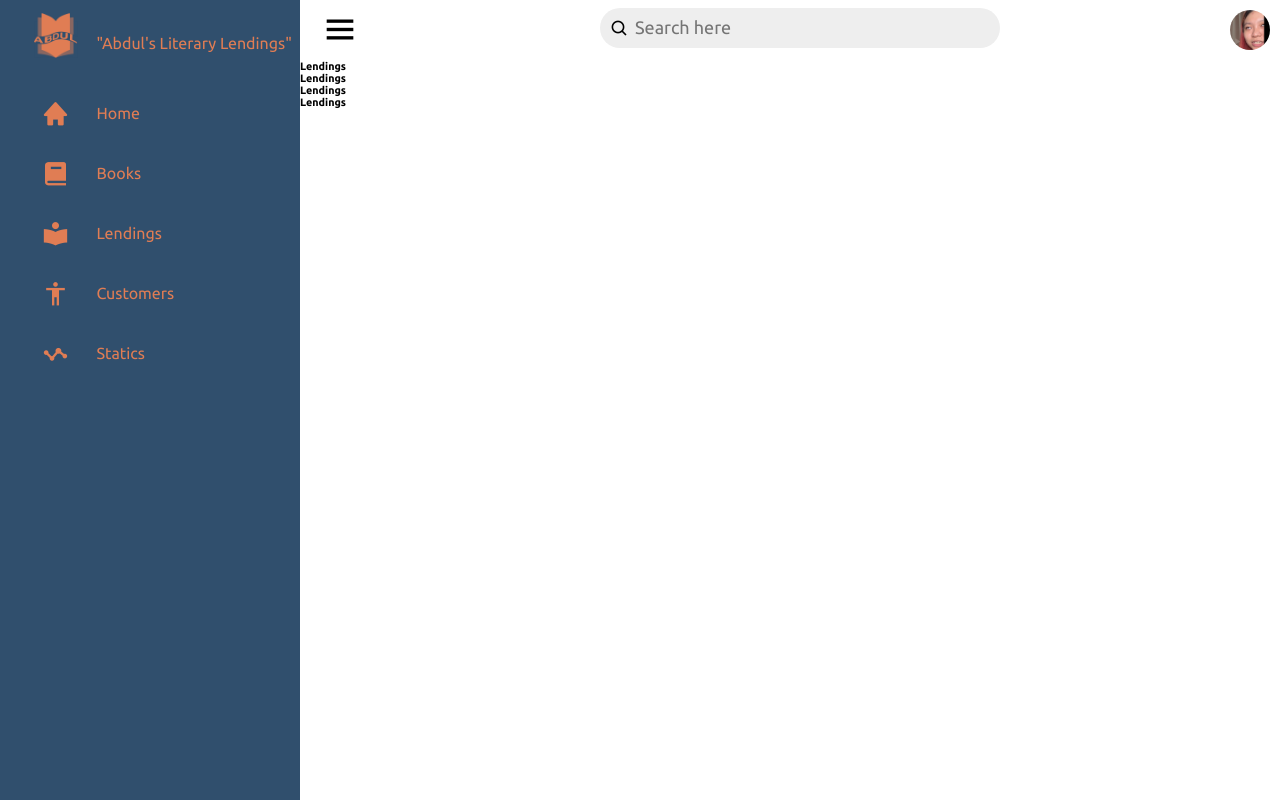
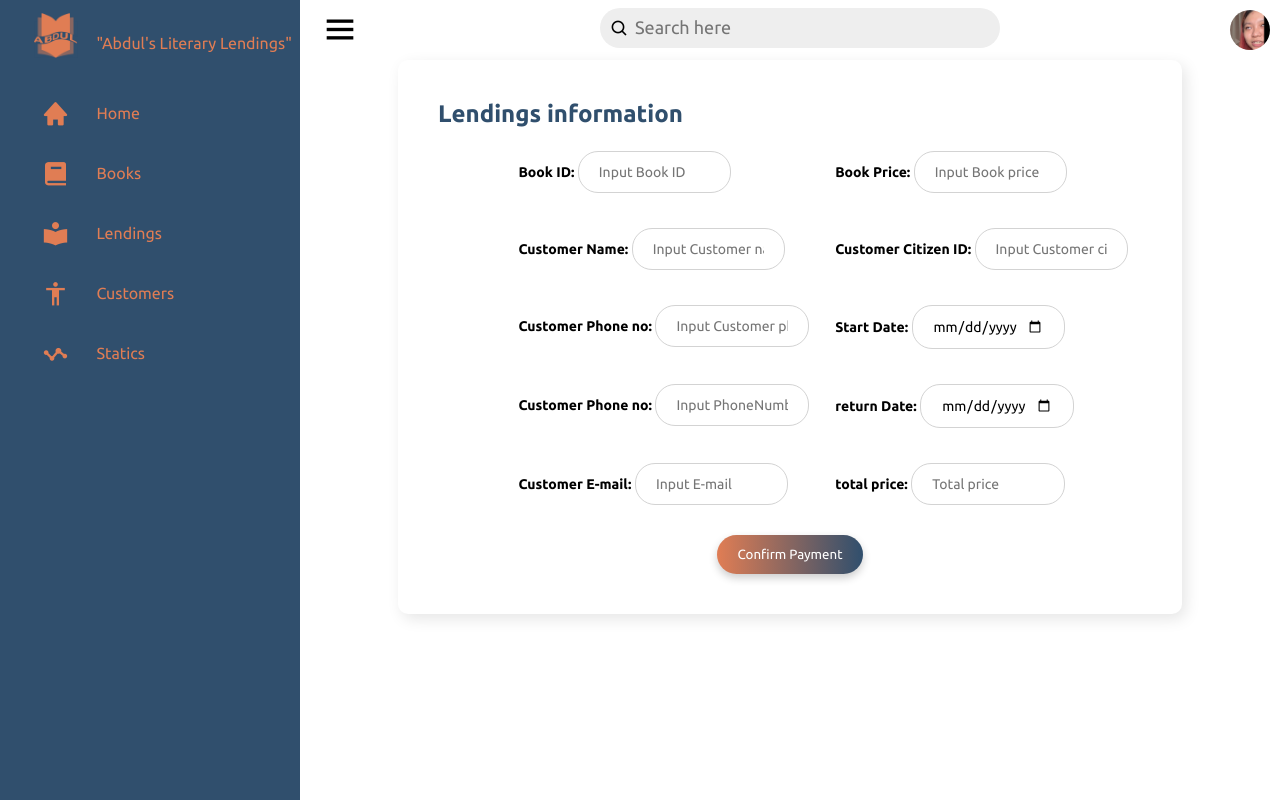
Before and after one commit to paveewuth/CS251_Term_Project, a PHP site: page /html/index.html in a window 1280 px wide, after a click on "Lendings". Run offline with PHP 8.4, Linux system fonts and the light colour scheme; grey boxes are pictures that could not be loaded.

Commit message:
Mue update Lendings page

```diff
--- a/html/index.html
+++ b/html/index.html
@@ -337,13 +337,49 @@
 
             </div>
             <!-- ======================== Lendings ======================  -->
-            <div id="Lendings">
-                <h6>Lendings</h6>
-                <h6>Lendings</h6>
-                <h6>Lendings</h6>
-                <h6>Lendings</h6>
+            <div class="Lending" id="Lendings">
+                <h2>Lendings information</h2><br>
+                <div class="form-group">
+                    <label for="book_id"> <b>Book ID:</b> <input type="text" placeholder="Input Book ID"></label>
+                    <label for="book_price"> <b>Book Price:</b>  <input type="text" placeholder="Input Book price"></label>
+                </div>
 
-             </div>
+                <div class="form-group">
+                    <label for="customer_name"> <b>Customer Name:</b> <input type="text" placeholder="Input Customer name"></label>
+                    <label for="citizen_id"> <b>Customer Citizen ID:</b>  <input type="text" placeholder="Input Customer citizen id"></label>
+                </div>
+
+                <div class="form-group">
+                    <label for="phone"> <b>Customer Phone no:</b>  <input type="text" placeholder="Input Customer phone no."></label>
+                    <label for="start_date"> <b>Start Date:</b>  <input type="date" placeholder=""></label>
+                </div>
+
+                <div class="form-group">
+                    <label for="phone"> <b>Customer Phone no:</b>  <input type="text" placeholder="Input PhoneNumber"></label>
+                    <label for="return_date"> <b>return Date:</b>  <input type="date" placeholder=""></label>
+                </div>
+
+                <div class="form-group">
+                    <label for="email"> <b>Customer E-mail:</b>  <input type="email" placeholder="Input E-mail"></label>
+                    <label for="total_price"> <b>total price:</b>  <input type="text" placeholder="Total price"></label>
+                </div>
+
+                    <div class="button-container">
+                        <button type="button" class="btn" onclick="openPopup('success')">Confirm Payment</button>
+                        <div id="successPopup" class="popup">
+                            <img src="../logo/checkmark.png" alt="">
+                            <h2>Payment Successful</h2>
+                            <p>Money transfer has been completed!</p>
+                            <button type="button" class="btn1" onclick="closePopup()">OK</button>
+                        </div>
+                        <div id="failurePopup" class="popup">
+                            <h2>Payment Failed</h2>
+                            <p>Something went wrong!</p>
+                            <button type="button" class="btn1" onclick="closePopup()">OK</button>
+                        </div>
+                        <div id="overlay" class="overlay"></div>
+                    </div>
+            </div>
              <!-- ======================== Static ======================  -->
             <div id="Statics">
                 <h3>Statics</h3>
--- a/static/css/style.css
+++ b/static/css/style.css
@@ -514,7 +514,127 @@ color: #899481;
 
 
 /* ============================== Lendings ============================= */
+.Lending {
+  background-color: var(--color-white);
+  padding: 40px;
+  border-radius: 10px;
+  box-shadow: 4px 5px 15px rgba(0, 0, 0, 0.1);
+  width: 80%;
+  margin: 0 auto;
+}
 
+.Lending h2 {
+  color:var(--color-blue) ;
+}
+
+.Lending .form-group {
+  margin-bottom: 15px;
+  display: flex;
+  justify-content: space-between;
+  margin-left: 10%;
+}
+
+.form-group label,
+.form-group input {
+  margin-right: 0px;
+}
+
+.Lending .form-group input[type="text"],
+.Lending .form-group input[type="date"],
+.Lending .form-group input[type="email"],
+.Lending .form-group input[type="member"] {
+  width: calc(50% - 10px);
+  padding: 12px 20px;
+  border: 1px solid lightgrey;
+  border-radius: 20px;
+  font-size: 14px;
+  margin-bottom: 10px;
+  box-sizing: border-box;
+}
+
+.Lending .form-group label {
+  display: block;
+  margin-bottom: 5px;
+  font-size: 14px;
+  font-weight: bold;
+  flex-basis: calc(50% - 10px);
+  margin-left: 10px;
+}
+
+.Lending .form-group label {
+  width: 50%;
+}
+
+.Lending .form-group input[type="text"],
+.Lending .form-group input[type="date"],
+.Lending .form-group input[type="email"],
+.Lending .form-group input[type="member"]{
+  width: 50%;
+}
+
+.popup {
+  display: none;
+  flex-direction: column;
+  justify-content: center;
+  align-items: center;
+  position: fixed;
+  top: 50%;
+  left: 50%;
+  transform: translate(-50%, -50%);
+  background-color: var(--color-white);
+  padding: 20px;
+  border: 2px solid var(--color-whitee);
+  border-radius: 5px;
+  z-index: 9999;
+}
+
+.popup img {
+    width: 100px;
+    height: 100px; /* เพิ่มความสูงให้รูปภาพ */
+    display: block;
+    margin: 10px auto; /* ย้ายรูปภาพไปตรงกลาง */
+    border-radius: 50px;
+    box-shadow: 0 7px 25px rgba(0, 0, 0, 0.08);
+}
+
+.popup h2 {
+  font-size: 38px;
+  font-weight: 400;
+  margin: 20px 10px 10px;
+  text-align: center;
+}
+
+.popup p {
+  margin: 10px 10px 10px;
+  text-align: center;
+}
+
+.popup .btn1 {
+  width: 20%;
+  display: block;
+  position: absolute;
+  bottom: 2.5px; /* ระยะห่างจากด้านล่างของ Popup */
+  left: 50%; /* จัดตำแหน่งให้อยู่ตรงกลางแนวนอน */
+  transform: translate(-50%, -50%); /* ย้ายปุ่มไปที่ตรงกลางทั้งแนวนอนและแนวตั้ง */
+  border-radius: 25px;
+  color: var(--color-blue);
+  text-align: center;
+  text-decoration: none;
+  letter-spacing: 0.05em;
+}
+
+
+
+.overlay {
+  display: none;
+  position: fixed;
+  width: 100%;
+  height: 100%;
+  top: 0;
+  left: 0;
+  background-color: rgba(0, 0, 0, 0.5);
+  z-index: 9998;
+}
 /* ============================== Customers ============================= */
 .customer-search {
   display: flex;
--- a/static/js/main.js
+++ b/static/js/main.js
@@ -163,3 +163,29 @@ document.addEventListener('keydown', function(event) {
       nextImage(); // เรียกใช้ฟังก์ชันเปลี่ยนภาพไปยังภาพถัดไป
   }
 });
+
+
+// ========================= ส่วน LENDING ===========================
+// ฟังก์ชันเปิดป๊อปอัพ ซึ่งจะแสดงป๊อปอัพสำหรับสถานะ "success" หรือ "failure"
+function openPopup(status) {
+  if (status === "success") {
+      // แสดงป๊อปอัพสำหรับสถานะ "success"
+      document.getElementById("successPopup").style.display = "block";
+      // แสดง overlay เพื่อบังคับให้ผู้ใช้ใช้ป๊อปอัพเท่านั้น
+      document.getElementById("overlay").style.display = "block";
+  } else if (status === "failure") {
+      // แสดงป๊อปอัพสำหรับสถานะ "failure"
+      document.getElementById("failurePopup").style.display = "block";
+      // แสดง overlay เพื่อบังคับให้ผู้ใช้ใช้ป๊อปอัพเท่านั้น
+      document.getElementById("overlay").style.display = "block";
+  }
+}
+
+// ฟังก์ชันปิดป๊อปอัพ
+function closePopup() {
+  // ซ่อนป๊อปอัพทั้งหมด
+  document.getElementById("successPopup").style.display = "none";
+  document.getElementById("failurePopup").style.display = "none";
+  // ซ่อน overlay
+  document.getElementById("overlay").style.display = "none";
+}
```
Also changed, not shown: logo/checkmark.png (added).
